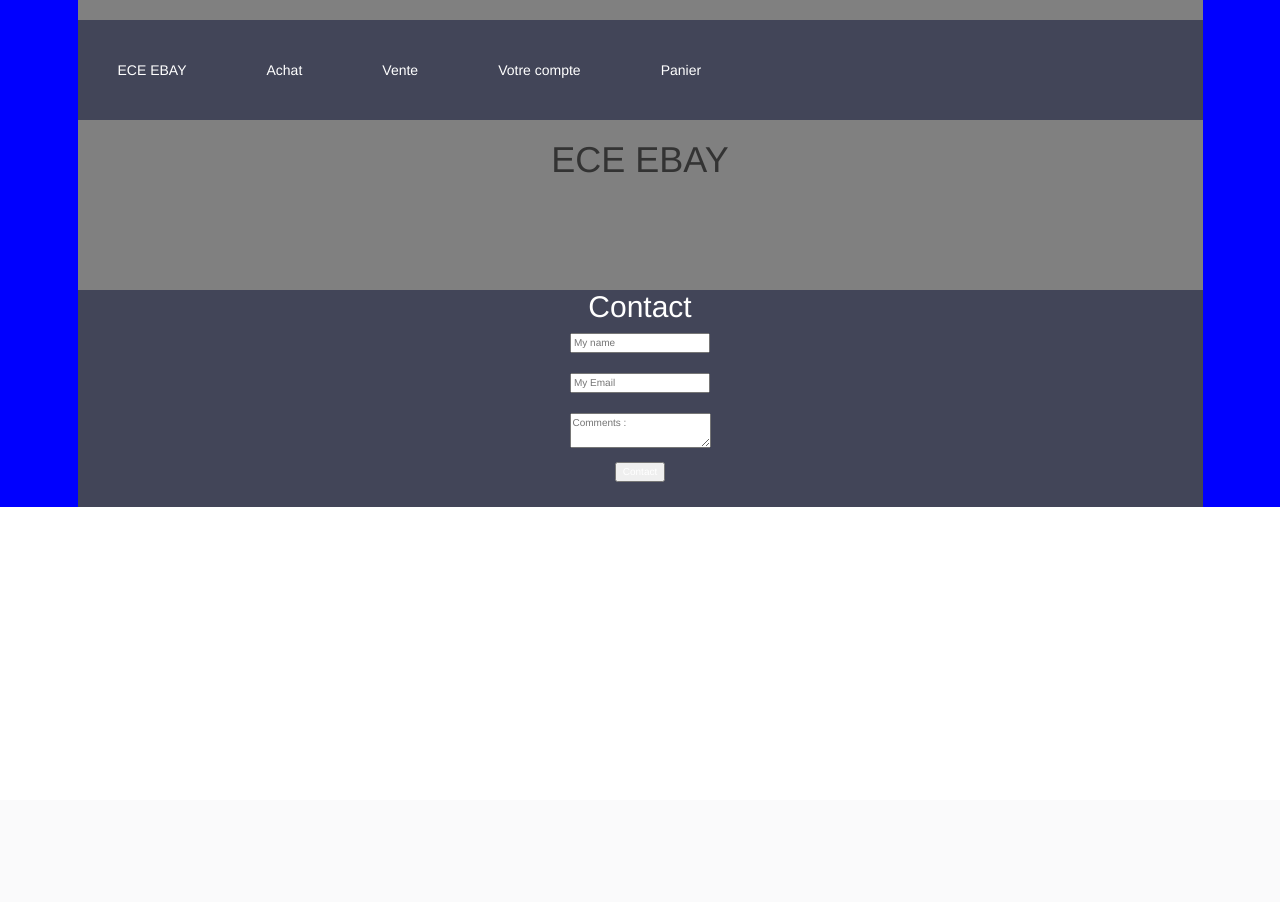
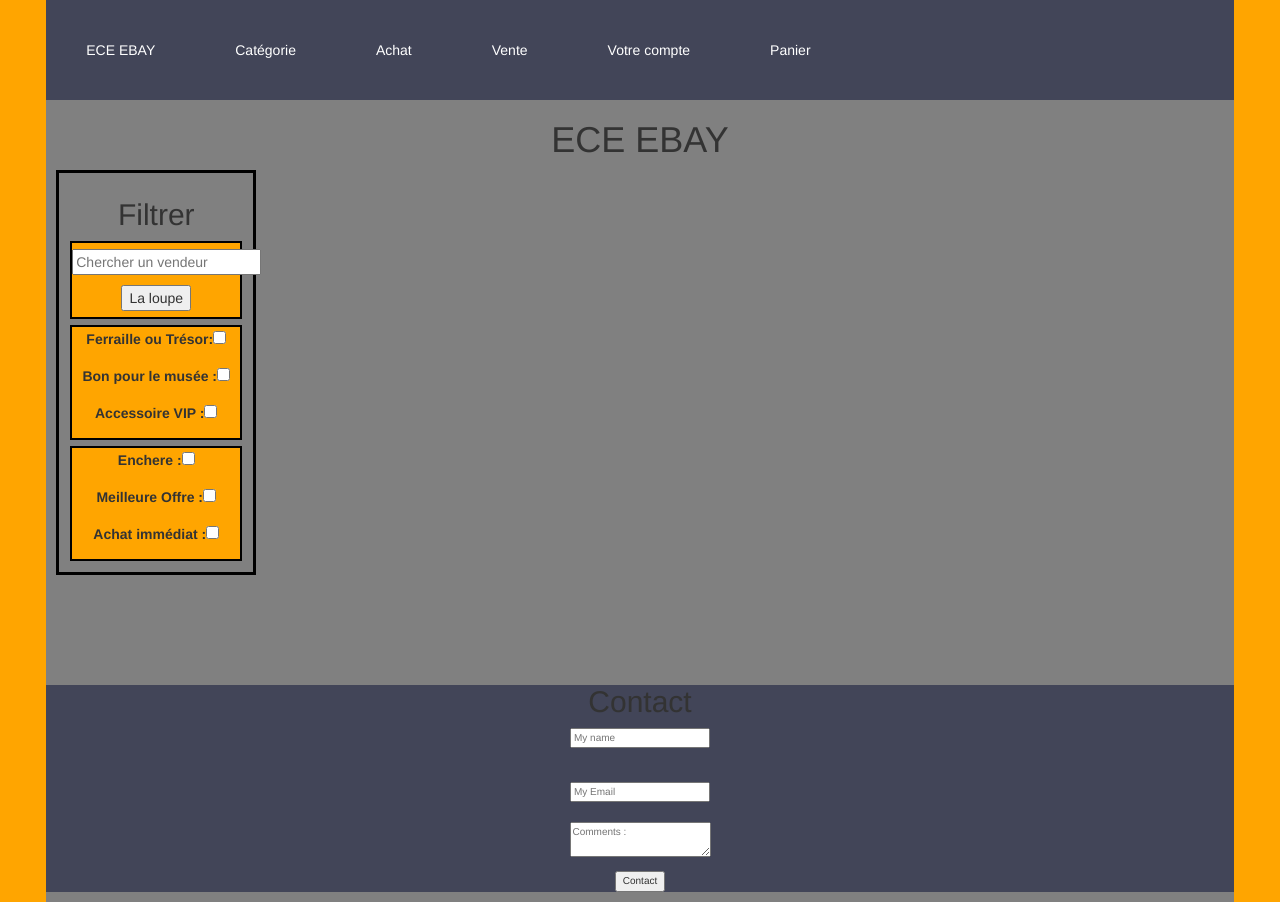
Before and after one commit to Etienne1999/Projet_Piscine, a PHP site: page /achat.php in a window 1280 px wide. Before the commit the page ends 507 px from the top, so only its background shows below. Run offline with PHP 8.4, Linux system fonts and the light colour scheme.

Commit message:
cette version est déjà mieux, bug fixed

```diff
--- a/achat.php
+++ b/achat.php
@@ -16,12 +16,45 @@
 	<body>
 		<div class="container-fluid">
 			<div id="fond_accueil">
-			<br>
+
 				<!-- Tableau deroulant -->
 				<?php include("nav.php") ?>
 
 				<!-- Premier affichage -->
 				<h1> ECE EBAY </h1>
+
+				<div class="right_col_achat">
+					<h2> Filtrer </h2>
+					<div class="rechercheVendeur">
+						<form>
+							<p><input type="text" name="rechercheVendeur" placeholder="Chercher un vendeur "></p>
+							<div >
+								<input type="submit" value="La loupe" />
+							</div>
+						</form>
+					</div>
+					<div class="check_les_catégories">
+						<form>
+							<p><label> Ferraille ou Trésor: </label><input type="checkbox" name="Check_Ferraille" ></p>
+							<p><label> Bon pour le musée : </label><input type="checkbox" name="Check_Musée" ></p>
+							<p><label> Accessoire VIP : </label><input type="checkbox" name="Check_VIP" ></p>
+						</form>
+					</div>
+					<div class="check_les_types">
+						<form>
+							<p><label> Enchere : </label><input type="checkbox" name="Check_enchere" ></p>
+							<p><label> Meilleure Offre : </label><input type="checkbox" name="Check_meilleur_offre" ></p>
+							<p><label> Achat immédiat : </label><input type="checkbox" name="Check_achat_im" ></p>
+						</form>
+					</div>
+				</div>
+				<div class="achat_objet">
+					<?php
+					// fonction phph à coder --
+
+					?>
+
+				</div>
 
 				<br><br><br><br>
 				<!-- Footer : contact -->
--- a/footer.php
+++ b/footer.php
@@ -1,13 +1,14 @@
 <!-- Tableau deroulant -->
 
-<footer >
+<div class="contact_us_footer">
 	<h2>Contact</h2>
 	<form method="post" action="#">
 		<div class="myRow">
 			<input type="text" name="myName" class="my" placeholder="My name"/>
 		</div>
 		<div class="myRow">
-			<input type="text" name="myEmail" class="my" placeholder="My Email"/>
+
+	<br>				<input type="text" name="myEmail" class="my" placeholder="My Email"/>
 		</div>
 		<div >
 			<textarea name="myComments" class="my" rows="2" cols="20" placeholder="Comments :"></textarea>
@@ -16,5 +17,4 @@
 			<input type="submit" value="Contact" />
 		</div>
 	</form>
-	<br>
-</footer>
+</div>
--- a/nav.php
+++ b/nav.php
@@ -3,13 +3,24 @@
 <nav>
 
 	<ul>
-		<li class ="menu"> <a href="accueil.php"> ECE EBAY </a></li>
+		<li class ="menu"> <a href="index.php"> ECE EBAY </a></li>
+
+
+		<li class ="menu"><a href="categorie.php">   Catégorie </a>
+				<ul class ="sous-menu">
+					<li><a href="#">   Meilleure offre </a> </li>
+					<li><a href="#">   Enchère </a> </li>
+					<li><a href="#">   Catégorie </a> </li>
+
+				</ul>
+		</li>
+
 
 		<li class ="menu"><a href="achat.php">   Achat </a>
 				<ul class ="sous-menu">
-					<li><a href="#">   Ferrailles et trésor </a> </li>
-					<li><a href="#">   Bon pour le musée </a> </li>
-					<li><a href="#">   Accessoire VIP </a> </li>
+					<li><a href="#">   Meilleure offre </a> </li>
+					<li><a href="#">   Enchère </a> </li>
+					<li><a href="#">   Catégorie </a> </li>
 
 				</ul>
 		</li>
--- a/style.css
+++ b/style.css
@@ -4,12 +4,12 @@
 	font-family: var(--Ecriture-site);
 	margin: 0px;
 	padding: 0px;
-	background-color: blue;
+	background-color: orange;
 }
 
 #fond_accueil
 {
-width : 90%;
+width : 95%;
 margin : 0 auto;
 background-color: grey;
 text-align : center ;
@@ -65,7 +65,6 @@ nav > ul > li
 }
 
 nav a {
-	width: 100%;
 	display: inline-block;
 	text-decoration: none;
 }
@@ -119,10 +118,9 @@ nav li:hover .sous-menu
 
 /* FOOTER */
 
-footer
+.contact_us_footer
 {
 	background-color: #424558;
-	color: #FFF;
 	font-size :10px;
 	font-color:blue;
 }
@@ -130,3 +128,44 @@ footer
 .labelCol { float: left;width: 100px;text-align: right;padding-right: 10px;}
 .myRow {padding-bottom: 20px;}
 .mySubmit { margin: 10px;}
+
+
+
+/* Carroussel */
+
+
+
+
+
+/* Achat */
+.right_col_achat
+{
+
+	width: 200px;
+	border: 3px black solid;
+	margin: 10px;
+	padding:5px;
+}
+
+.check_les_catégories
+{
+	border: 2px black solid;
+	background: orange;
+	margin: 6px;
+
+}
+.check_les_types
+{
+	border: 2px black solid;
+	background: orange;
+	margin: 6px;
+}
+
+.rechercheVendeur
+{
+	border: 2px black solid;
+	background: orange;
+	margin: 6px;
+	padding-top: 6px;
+	padding-bottom: 6px;
+}
```
Also changed, not shown: categorie.php (added, +32 -0 lines), index.php (added, +57 -0 lines). Lines whose indentation alone changed are shown as unchanged.
